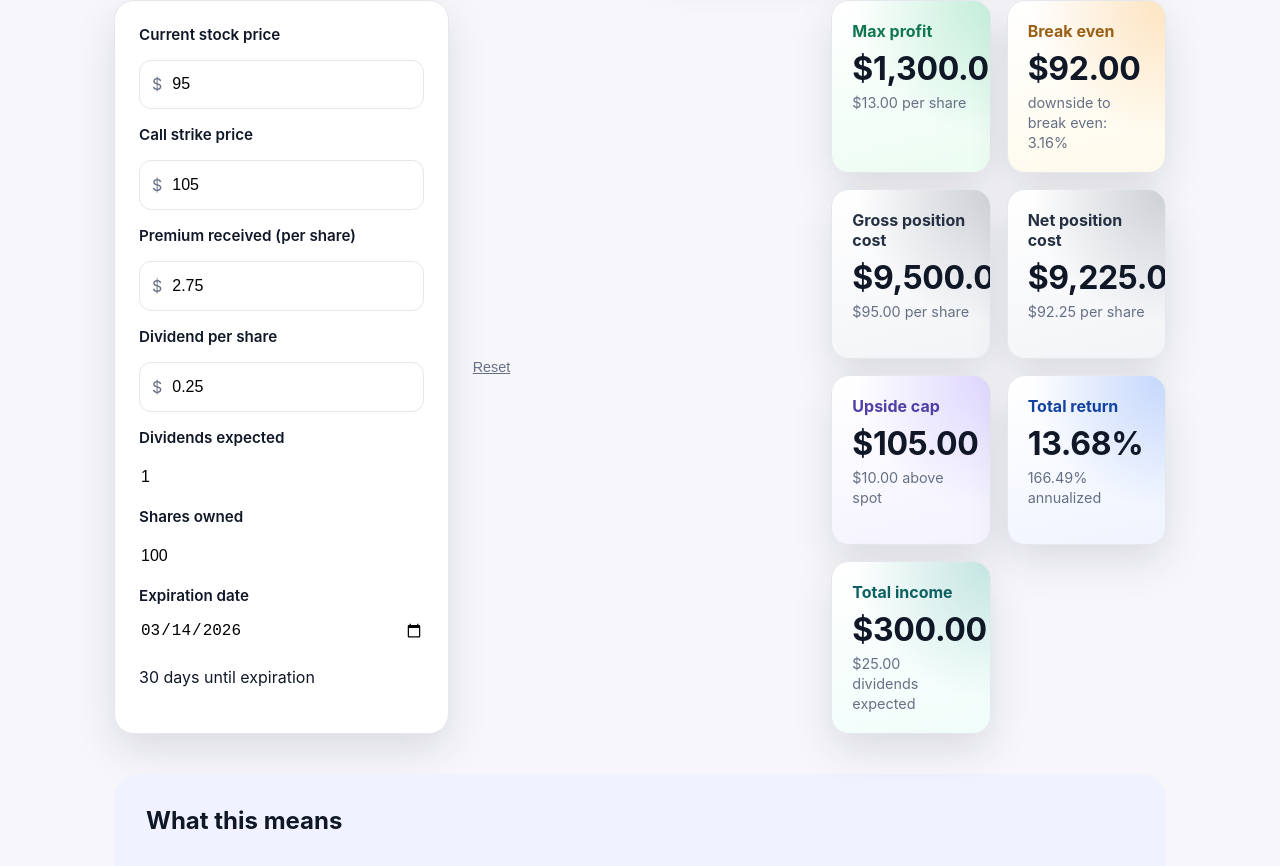
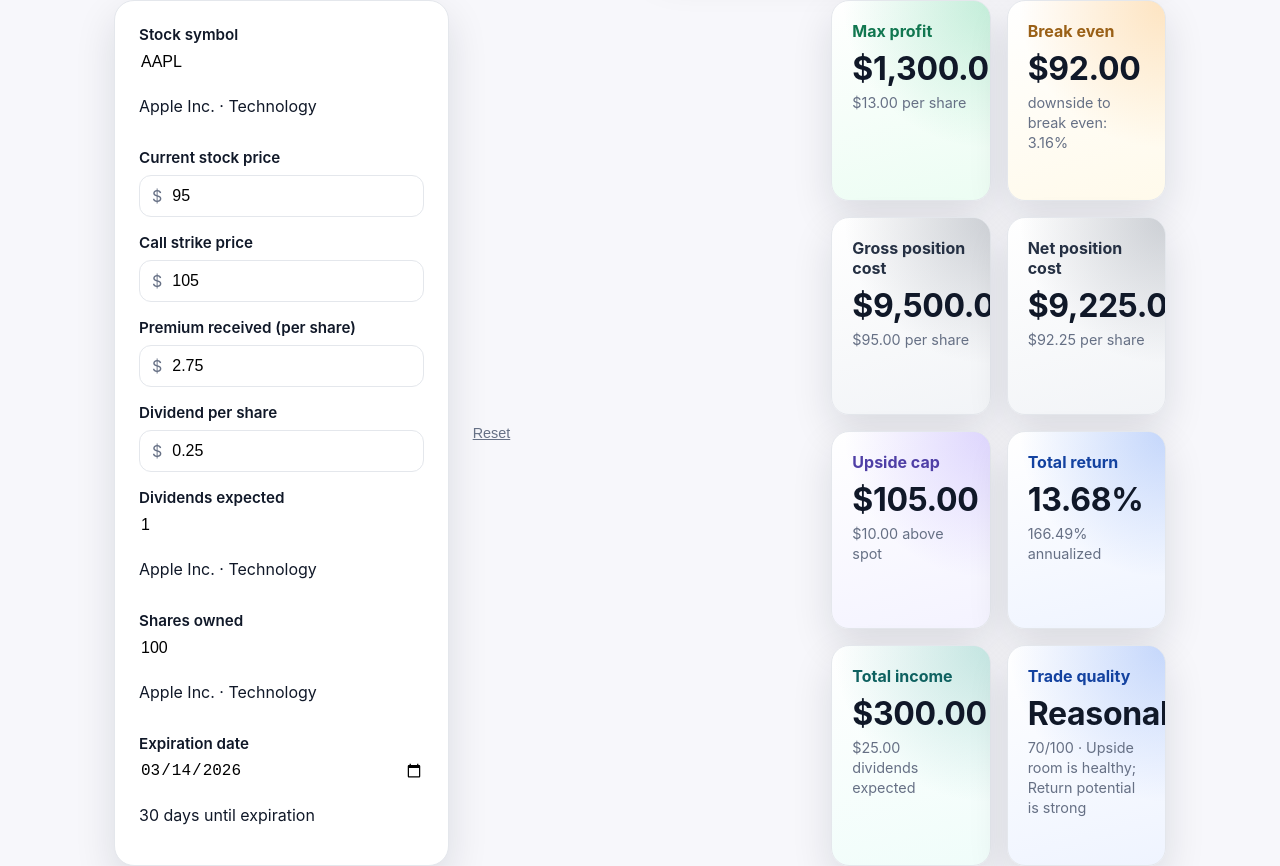
Before and after one commit to bryan171179/optionsplanner, a Next.js app: page /covered-call in a window 1280 px wide. Shown: the part 284-1150 px from the top of the page. Built offline with nearby package versions, Linux system fonts and the light colour scheme.

Commit message:
Add company and sector lookup for stock symbols

```diff
--- /dev/null
+++ b/app/api/symbol-info/route.ts
@@ -0,0 +1,48 @@
+import { NextRequest, NextResponse } from "next/server";
+
+type SymbolMetadata = {
+  companyName: string;
+  sector: string;
+};
+
+const SYMBOL_METADATA: Record<string, SymbolMetadata> = {
+  AAPL: { companyName: "Apple Inc.", sector: "Technology" },
+  MSFT: { companyName: "Microsoft Corporation", sector: "Technology" },
+  GOOGL: { companyName: "Alphabet Inc.", sector: "Communication Services" },
+  GOOG: { companyName: "Alphabet Inc.", sector: "Communication Services" },
+  AMZN: { companyName: "Amazon.com, Inc.", sector: "Consumer Discretionary" },
+  NVDA: { companyName: "NVIDIA Corporation", sector: "Technology" },
+  META: { companyName: "Meta Platforms, Inc.", sector: "Communication Services" },
+  TSLA: { companyName: "Tesla, Inc.", sector: "Consumer Discretionary" },
+  "BRK.B": { companyName: "Berkshire Hathaway Inc.", sector: "Financials" },
+  JPM: { companyName: "JPMorgan Chase & Co.", sector: "Financials" },
+  XOM: { companyName: "Exxon Mobil Corporation", sector: "Energy" },
+  JNJ: { companyName: "Johnson & Johnson", sector: "Health Care" },
+  V: { companyName: "Visa Inc.", sector: "Financials" },
+  WMT: { companyName: "Walmart Inc.", sector: "Consumer Staples" },
+  PG: { companyName: "Procter & Gamble Company", sector: "Consumer Staples" },
+  UNH: { companyName: "UnitedHealth Group Incorporated", sector: "Health Care" },
+};
+
+export async function GET(request: NextRequest) {
+  const symbol = request.nextUrl.searchParams.get("symbol")?.trim().toUpperCase() ?? "";
+
+  if (!symbol) {
+    return NextResponse.json({ error: "Symbol is required." }, { status: 400 });
+  }
+
+  const symbolDetails = SYMBOL_METADATA[symbol];
+
+  if (!symbolDetails) {
+    return NextResponse.json(
+      { error: "No local company metadata available for this symbol yet." },
+      { status: 404 },
+    );
+  }
+
+  return NextResponse.json({
+    symbol,
+    companyName: symbolDetails.companyName,
+    sector: symbolDetails.sector,
+  });
+}
--- a/app/covered-call/page.tsx
+++ b/app/covered-call/page.tsx
@@ -11,6 +11,103 @@ const formatCurrency = (value: number) =>
 
 const formatPercent = (value: number) => `${(value * 100).toFixed(2)}%`;
 const formatPercentValue = (value: number) => `${value.toFixed(2)}%`;
+
+type TradeQuality = {
+  score: number;
+  label: "Strong" | "Reasonable" | "Borderline" | "Weak";
+  notes: string[];
+  hasElevatedRiskWarning: boolean;
+};
+
+type SymbolInfo = {
+  companyName: string;
+  sector: string;
+};
+
+const evaluateTradeQuality = ({
+  premiumPerDayPct,
+  downsideToBreakEvenPct,
+  upsideCapPct,
+  totalReturnPct,
+}: {
+  premiumPerDayPct: number;
+  downsideToBreakEvenPct: number;
+  upsideCapPct: number;
+  totalReturnPct: number;
+}): TradeQuality => {
+  let score = 50;
+  const factorNotes: Array<{ impact: number; note: string }> = [];
+  let hasElevatedRiskWarning = false;
+
+  const addFactor = (impact: number, note: string) => {
+    score += impact;
+    factorNotes.push({ impact: Math.abs(impact), note });
+  };
+
+  if (premiumPerDayPct < 0.05) {
+    addFactor(-15, "Premium/day is low");
+  } else if (premiumPerDayPct < 0.12) {
+    // neutral
+  } else if (premiumPerDayPct <= 0.2) {
+    addFactor(10, "Premium/day is attractive");
+  } else {
+    addFactor(15, "Premium/day is very high");
+    hasElevatedRiskWarning = true;
+  }
+
+  if (downsideToBreakEvenPct < 2) {
+    addFactor(-20, "Thin downside cushion");
+  } else if (downsideToBreakEvenPct <= 5) {
+    // neutral
+  } else if (downsideToBreakEvenPct <= 8) {
+    addFactor(10, "Downside cushion is solid");
+  } else {
+    addFactor(15, "Downside cushion is strong");
+  }
+
+  if (upsideCapPct < 1) {
+    addFactor(-4, "Upside is tightly capped");
+  } else if (upsideCapPct <= 3) {
+    addFactor(-2, "Upside is somewhat capped");
+  } else if (upsideCapPct <= 7) {
+    addFactor(5, "Upside room is fair");
+  } else {
+    addFactor(10, "Upside room is healthy");
+  }
+
+  if (totalReturnPct < 8) {
+    addFactor(-10, "Max return potential is limited");
+  } else if (totalReturnPct < 12) {
+    // neutral
+  } else if (totalReturnPct <= 20) {
+    addFactor(10, "Return potential is strong");
+  } else if (totalReturnPct <= 35) {
+    addFactor(15, "Return potential is very strong");
+  } else {
+    addFactor(20, "Return potential is exceptional");
+  }
+
+  const clampedScore = Math.max(0, Math.min(100, score));
+  const notes = factorNotes
+    .sort((a, b) => b.impact - a.impact)
+    .slice(0, 2)
+    .map((factor) => factor.note);
+  const label =
+    clampedScore >= 80
+      ? "Strong"
+      : clampedScore >= 65
+        ? "Reasonable"
+        : clampedScore >= 50
+          ? "Borderline"
+          : "Weak";
+
+  return {
+    score: clampedScore,
+    label,
+    notes,
+    hasElevatedRiskWarning,
+  };
+};
 
 const STORAGE_KEY = "optionsplanner.coveredCall.inputs.v1";
 const STORAGE_DEBOUNCE_MS = 350;
@@ -30,6 +127,7 @@ const getDefaultFormState = () => {
   defaultExpiration.setDate(defaultExpiration.getDate() + 30);
 
   return {
+    symbol: "AAPL",
     stockPrice: "95",
     strikePrice: "105",
     premium: "2.75",
@@ -43,6 +141,7 @@ const getDefaultFormState = () => {
 type FormState = ReturnType<typeof getDefaultFormState>;
 
 const getResetFormState = () => ({
+  symbol: "",
   stockPrice: "0",
   strikePrice: "0",
   premium: "0",
@@ -73,6 +172,9 @@ export default function CoveredCallPage() {
   const hasHydrated = useRef(false);
   const skipNextSave = useRef(false);
   const saveTimeout = useRef<ReturnType<typeof setTimeout> | null>(null);
+  const [symbolInfo, setSymbolInfo] = useState<SymbolInfo | null>(null);
+  const [symbolInfoStatus, setSymbolInfoStatus] = useState<"idle" | "loading" | "success" | "error">("idle");
+  const [symbolInfoError, setSymbolInfoError] = useState("");
 
   const calculations = useMemo(() => {
     const {
@@ -119,6 +221,14 @@ export default function CoveredCallPage() {
     const upsideCapValue = safeStrikePrice - safeStockPrice;
     const totalReturn =
       safeStockPrice > 0 ? maxProfitPerShare / safeStockPrice : 0;
+    const premiumPct =
+      safeStockPrice > 0 ? (safePremium / safeStockPrice) * 100 : 0;
+    const premiumPerDayPct =
+      daysUntilExpiration > 0 ? premiumPct / daysUntilExpiration : 0;
+    const upsideCapPct =
+      safeStockPrice > 0
+        ? ((safeStrikePrice - safeStockPrice) / safeStockPrice) * 100
+        : 0;
     const downsideToBreakEvenPct =
       safeStockPrice > 0 && Number.isFinite(breakevenPrice)
         ? Math.max(
@@ -130,6 +240,21 @@ export default function CoveredCallPage() {
       totalReturn,
       days: daysUntilExpiration,
     });
+    const tradeQuality = evaluateTradeQuality({
+      premiumPerDayPct,
+      downsideToBreakEvenPct,
+      upsideCapPct,
+      totalReturnPct: totalReturn * 100,
+    });
+    const tradeQualitySubtitle = [
+      tradeQuality.notes[0],
+      tradeQuality.notes[1],
+      tradeQuality.hasElevatedRiskWarning
+        ? "elevated vol/event risk possible"
+        : null,
+    ]
+      .filter(Boolean)
+      .join("; ");
 
     return {
       safeStockPrice,
@@ -147,10 +272,15 @@ export default function CoveredCallPage() {
       maxProfitPerShare,
       maxProfitTotal,
       breakevenPrice,
+      premiumPct,
+      premiumPerDayPct,
       downsideToBreakEvenPct,
       upsideCapValue,
+      upsideCapPct,
       totalReturn,
       annualizedReturn,
+      tradeQuality,
+      tradeQualitySubtitle,
     };
   }, [formState]);
 
@@ -161,6 +291,18 @@ export default function CoveredCallPage() {
         [field]: event.target.value,
       }));
     };
+
+  const handleSymbolChange = (event: React.ChangeEvent<HTMLInputElement>) => {
+    const normalizedSymbol = event.target.value
+      .toUpperCase()
+      .replace(/[^A-Z0-9.-]/g, "")
+      .slice(0, 10);
+
+    setFormState((prev) => ({
+      ...prev,
+      symbol: normalizedSymbol,
+    }));
+  };
 
   const handleDateChange = (event: React.ChangeEvent<HTMLInputElement>) => {
     setFormState((prev) => ({
@@ -201,6 +343,10 @@ export default function CoveredCallPage() {
         "dividendsExpected",
         "shares",
       ];
+
+      if (typeof parsed?.symbol === "string") {
+        nextState.symbol = parsed.symbol.toUpperCase().slice(0, 10);
+      }
 
       numberFields.forEach((field) => {
         const value = parsed?.[field];
@@ -252,6 +398,53 @@ export default function CoveredCallPage() {
       }
     };
   }, [formState]);
+  useEffect(() => {
+    const normalizedSymbol = formState.symbol.trim().toUpperCase();
+
+    if (!normalizedSymbol) {
+      setSymbolInfo(null);
+      setSymbolInfoStatus("idle");
+      setSymbolInfoError("");
+      return;
+    }
+
+    const controller = new AbortController();
+    const timeout = setTimeout(async () => {
+      setSymbolInfoStatus("loading");
+      setSymbolInfoError("");
+
+      try {
+        const response = await fetch(
+          `/api/symbol-info?symbol=${encodeURIComponent(normalizedSymbol)}`,
+          { signal: controller.signal },
+        );
+        const payload = await response.json();
+
+        if (!response.ok) {
+          throw new Error(payload?.error || "Unable to load company details.");
+        }
+
+        setSymbolInfo({
+          companyName: payload.companyName ?? "",
+          sector: payload.sector ?? "",
+        });
+        setSymbolInfoStatus("success");
+      } catch (error) {
+        if ((error as Error).name === "AbortError") {
+          return;
+        }
+
+        setSymbolInfo(null);
+        setSymbolInfoStatus("error");
+        setSymbolInfoError((error as Error).message || "Unable to load company details.");
+      }
+    }, 350);
+
+    return () => {
+      controller.abort();
+      clearTimeout(timeout);
+    };
+  }, [formState.symbol]);
 
 
   return (
@@ -276,6 +469,24 @@ export default function CoveredCallPage() {
 
       <section className="planner">
         <form className="planner-form">
+          <div className="field">
+            <label htmlFor="symbol">Stock symbol</label>
+            <input
+              id="symbol"
+              name="symbol"
+              type="text"
+              value={formState.symbol}
+              onChange={handleSymbolChange}
+              maxLength={10}
+              placeholder="e.g. AAPL"
+              autoCapitalize="characters"
+            />
+            <p className="helper-text">
+              {symbolInfoStatus === "loading" && "Looking up company details..."}
+              {symbolInfoStatus === "success" && symbolInfo && [symbolInfo.companyName, symbolInfo.sector].filter(Boolean).join(" · ")}
+              {symbolInfoStatus === "error" && symbolInfoError}
+            </p>
+          </div>
           <div className="field">
             <label htmlFor="stockPrice">Current stock price</label>
             <div className="input-wrap">
@@ -348,6 +559,11 @@ export default function CoveredCallPage() {
               onChange={handleChange("dividendsExpected")}
               required
             />
+            <p className="helper-text">
+              {symbolInfoStatus === "loading" && "Looking up company details..."}
+              {symbolInfoStatus === "success" && symbolInfo && [symbolInfo.companyName, symbolInfo.sector].filter(Boolean).join(" · ")}
+              {symbolInfoStatus === "error" && symbolInfoError}
+            </p>
           </div>
           <div className="field">
             <label htmlFor="shares">Shares owned</label>
@@ -360,6 +576,11 @@ export default function CoveredCallPage() {
               onChange={handleChange("shares")}
               required
             />
+            <p className="helper-text">
+              {symbolInfoStatus === "loading" && "Looking up company details..."}
+              {symbolInfoStatus === "success" && symbolInfo && [symbolInfo.companyName, symbolInfo.sector].filter(Boolean).join(" · ")}
+              {symbolInfoStatus === "error" && symbolInfoError}
+            </p>
           </div>
           <div className="field">
             <label htmlFor="expirationDate">Expiration date</label>
@@ -418,6 +639,13 @@ export default function CoveredCallPage() {
             <p>{formatCurrency(calculations.premiumTotal + calculations.dividendsTotal)}</p>
             <span>{formatCurrency(calculations.dividendsTotal)} dividends expected</span>
           </article>
+          <article className={`result-card result-card--quality-${calculations.tradeQuality.label.toLowerCase()}`}>
+            <h3>Trade quality</h3>
+            <p>{calculations.tradeQuality.label}</p>
+            <span>
+              {calculations.tradeQuality.score}/100 · {calculations.tradeQualitySubtitle || "Balanced risk/reward mix"}
+            </span>
+          </article>
         </div>
       </section>
 
--- a/app/globals.css
+++ b/app/globals.css
@@ -222,6 +222,26 @@ input {
   --card-tint: #f2f4f7;
 }
 
+.result-card--quality-strong {
+  --card-accent: #039855;
+  --card-tint: #ecfdf3;
+}
+
+.result-card--quality-reasonable {
+  --card-accent: #155eef;
+  --card-tint: #eff4ff;
+}
+
+.result-card--quality-borderline {
+  --card-accent: #f79009;
+  --card-tint: #fffaeb;
+}
+
+.result-card--quality-weak {
+  --card-accent: #d92d20;
+  --card-tint: #fef3f2;
+}
+
 .notes {
   background: #f0f3ff;
   border-radius: 24px;
```
